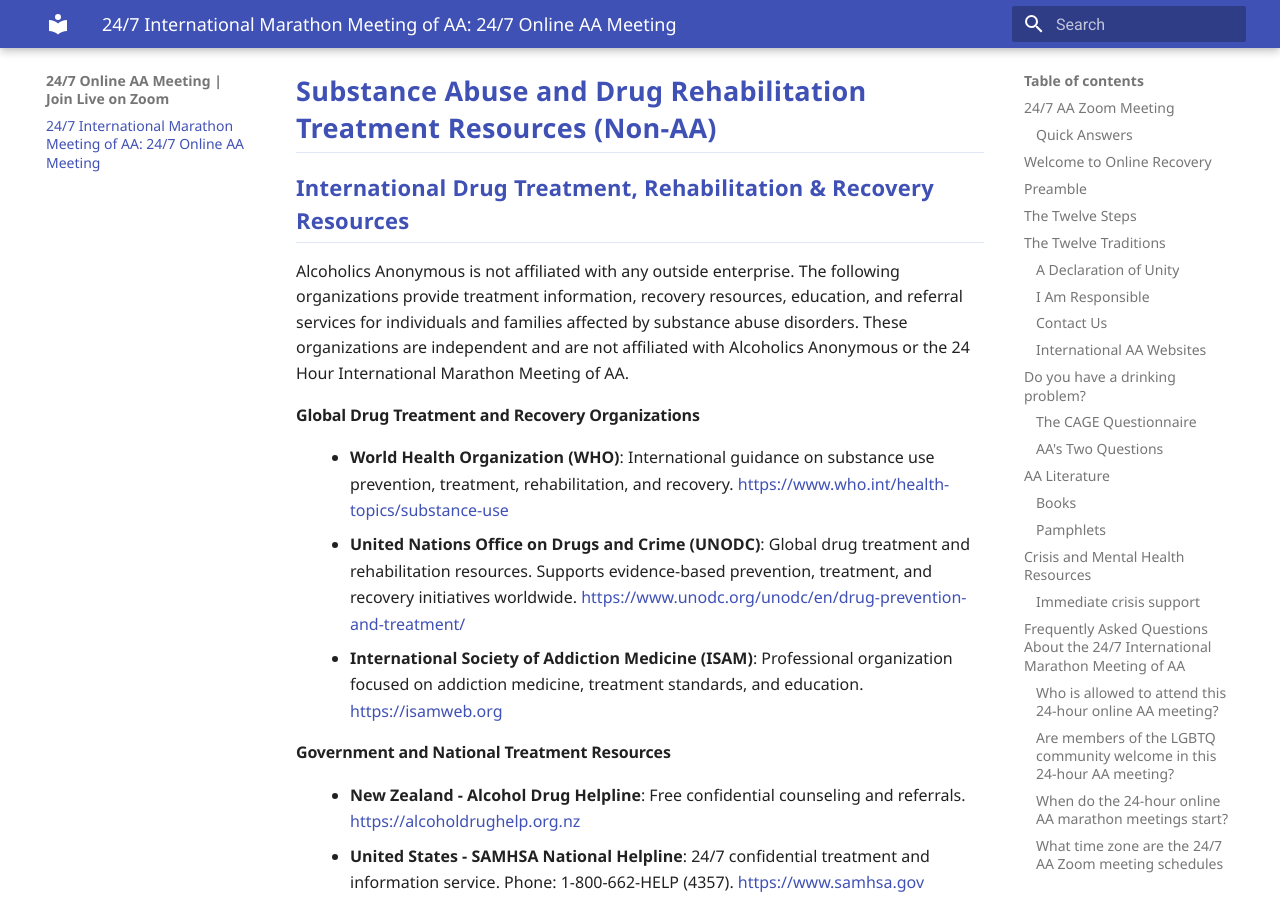
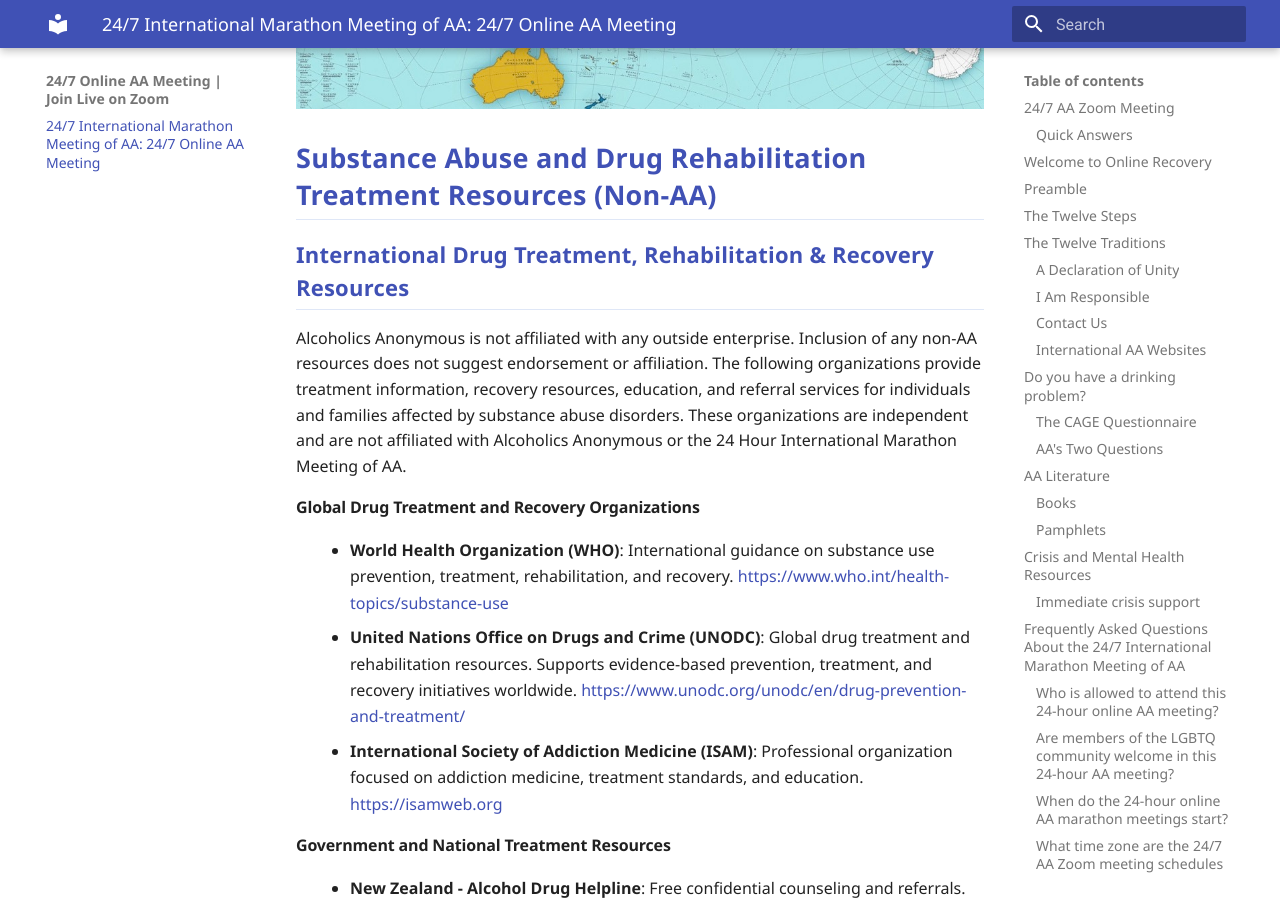
Before and after one commit to meetings03/24hourmeeting, an MkDocs documentation site: the page built from docs/index.md, in a window 1280 px wide and 900 px high, scrolled down 20326 px. Built offline with MkDocs 1.6.1 and Material for MkDocs 9.7.7, drawn with Linux system fonts in a browser that asks for light colours; comment, search, counter and statistics services are not loaded; some of the changed text lies outside the part shown.

Commit message:
Publish document formatting updates

```diff
--- a/docs/index.md
+++ b/docs/index.md
@@ -59,6 +59,8 @@
 ## Preamble
 
 Alcoholics Anonymous is a fellowship of people who share their experience, strength, and hope with each other so that they may solve their common problem and help others recover from alcoholism. The only requirement for membership is a desire to stop drinking. There are no dues or fees for AA membership; we are self-supporting through our own contributions. AA is not allied with any sect, denomination, politics, organization, or institution; does not wish to engage in any controversy, neither endorses nor opposes any causes. Our primary purpose is to stay sober and help other alcoholics achieve sobriety.
+
+Copyright by AA Grapevine, Inc.; reprinted with permission.
 
 <div class="tradition-image-row" style="margin: 1.5rem 0; display: flex; flex-wrap: wrap; gap: 1rem; align-items: center; justify-content: center;">
   <img src="images/How_It_Works.png" alt="How it works image" style="max-width: 100%; height: auto;" />
@@ -157,6 +159,8 @@
   <li><strong>Morocco</strong>: https://aamaroc.net</li>
 </ul>
 
+[AA Grapevine](https://www.aagrapevine.org)
+
 <div class="tradition-image-row" style="margin: 1.5rem 0; display: flex; flex-wrap: wrap; gap: 1rem; align-items: center; justify-content: center;">
   <img src="images/New_Flags_International.PNG.png" alt="New international flags image" style="max-width: 100%; height: auto;" />
 </div>
@@ -213,7 +217,7 @@
 
 ## Crisis and Mental Health Resources
 
-Alcoholics Anonymous is not affiliated with any outside agency or organization. Below is a list of non-AA crisis resources.
+Alcoholics Anonymous is not affiliated with any outside agency or organization. Below is a list of non-AA crisis resources. Inclusion of any non-AA resources does not suggest endorsement or affiliation.
 
 If you or someone you know is in immediate danger, call emergency services right away or go to the nearest emergency department.
 
@@ -364,7 +366,7 @@
 
 ### International Drug Treatment, Rehabilitation & Recovery Resources
 
-Alcoholics Anonymous is not affiliated with any outside enterprise. The following organizations provide treatment information, recovery resources, education, and referral services for individuals and families affected by substance abuse disorders. These organizations are independent and are not affiliated with Alcoholics Anonymous or the 24 Hour International Marathon Meeting of AA.
+Alcoholics Anonymous is not affiliated with any outside enterprise. Inclusion of any non-AA resources does not suggest endorsement or affiliation. The following organizations provide treatment information, recovery resources, education, and referral services for individuals and families affected by substance abuse disorders. These organizations are independent and are not affiliated with Alcoholics Anonymous or the 24 Hour International Marathon Meeting of AA.
 
 #### Global Drug Treatment and Recovery Organizations
 
```
Also changed, not shown: other parts of docs/index.md (+0 -2 lines), site/index.html, site/search/search_index.json.
